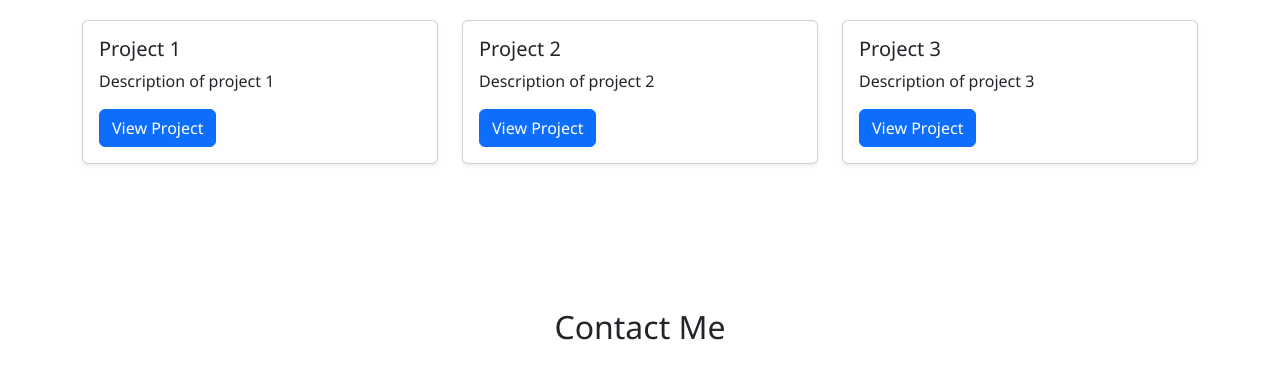
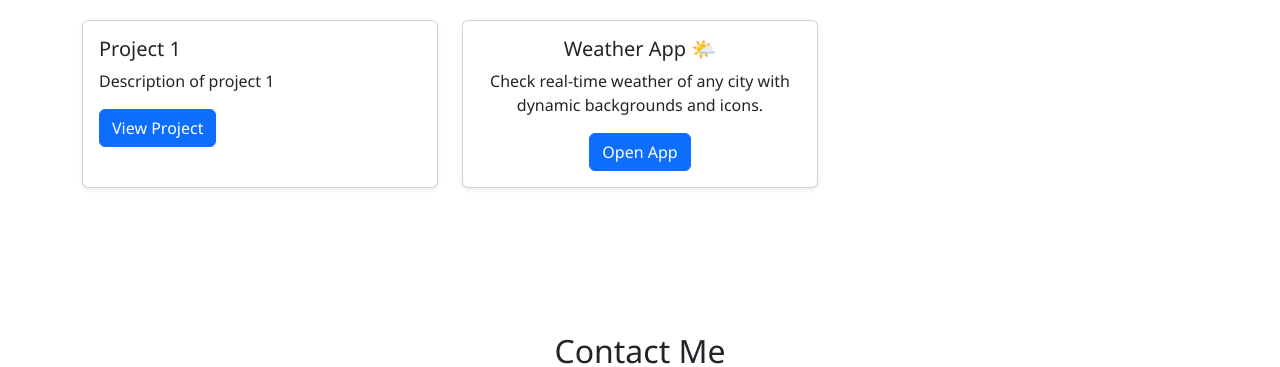
Before and after one commit to IrfanMhdShaik/portfolio, a plain HTML site: page index.html in a window 1280 px wide. Shown: the part 704-1071 px from the top of the page. Drawn offline with nearby package versions, Linux system fonts and the light colour scheme.

Commit message:
Update index.html

```diff
--- a/index.html
+++ b/index.html
@@ -6,6 +6,9 @@
   <title>My Portfolio</title>
 
   <!-- Bootstrap CSS -->
+
+
+
   <link href="https://cdn.jsdelivr.net/npm/bootstrap@5.3.3/dist/css/bootstrap.min.css" rel="stylesheet"/>
 
   <!-- Bootstrap Icons -->
@@ -65,11 +68,11 @@
       I’m a final-year CSE student with a passion for web development. I love creating clean, responsive websites.
     </p>
   </section>
-
-  <!-- Projects Section -->
 <section class="container my-5" id="projects">
   <h2 class="text-center mb-4" data-aos="zoom-in">Projects</h2>
   <div class="row g-4">
+
+    <!-- Existing Projects -->
     <div class="col-md-4" data-aos="flip-left">
       <div class="card shadow-sm h-100">
         <div class="card-body">
@@ -79,26 +82,42 @@
         </div>
       </div>
     </div>
+
+    <!-- Weather App Project -->
     <div class="col-md-4" data-aos="flip-left" data-aos-delay="200">
       <div class="card shadow-sm h-100">
-          <div class="card-body">
-            <h5 class="card-title">Project 2</h5>
-            <p class="card-text">Description of project 2</p>
-            <a href="#" class="btn btn-primary">View Project</a>
+        <div class="card-body text-center">
+          <h5 class="card-title">Weather App 🌤️</h5>
+          <p class="card-text">Check real-time weather of any city with dynamic backgrounds and icons.</p>
+          <!-- Open in modal or new page -->
+          <a href="#" class="btn btn-primary" data-bs-toggle="modal" data-bs-target="#weatherModal">Open App</a>
+
         </div>
       </div>
     </div>
-      <div class="col-md-4" data-aos="flip-left" data-aos-delay="400">
-        <div class="card shadow-sm h-100">
-          <div class="card-body">
-            <h5 class="card-title">Project 3</h5>
-            <p class="card-text">Description of project 3</p>
-            <a href="#" class="btn btn-primary">View Project</a>
+
+    <!-- You can add more projects here -->
+
+  </div>
+</section>
+<!-- Weather App Modal -->
+<div class="modal fade" id="weatherModal" tabindex="-1" aria-labelledby="weatherModalLabel" aria-hidden="true">
+  <div class="modal-dialog modal-dialog-centered modal-lg">
+    <div class="modal-content">
+      <div class="modal-header">
+        <h5 class="modal-title" id="weatherModalLabel">Weather App 🌤️</h5>
+        <button type="button" class="btn-close" data-bs-dismiss="modal" aria-label="Close"></button>
+      </div>
+      <div class="modal-body">
+        <!-- Embed the Weather App here -->
+        <iframe src="projects/weather/index.html" style="width:100%; height:500px; border:none;"></iframe>
       </div>
     </div>
   </div>
 </div>
-  </section>
+
+
+
 
   <!-- Contact Section -->
   <section class="container my-5" id="contact">
@@ -144,6 +163,7 @@
 
   <!-- Custom JS -->
   <script src="script.js"></script>
+<script src="https://cdn.jsdelivr.net/npm/bootstrap@5.3.3/dist/js/bootstrap.bundle.min.js"></script>
 
 
 </body>
```
Lines whose indentation alone changed are shown as unchanged.
